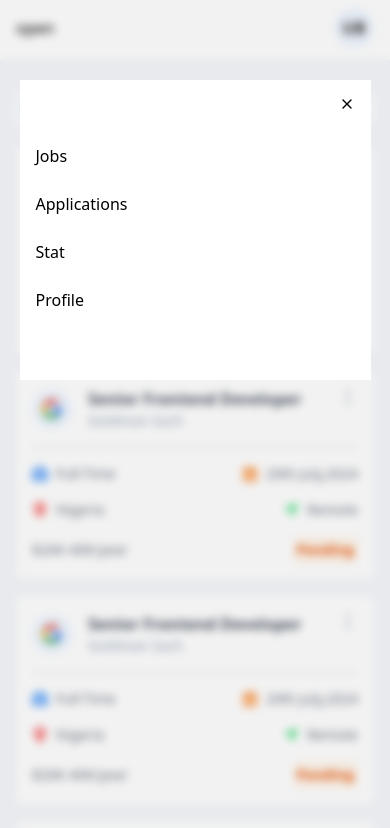
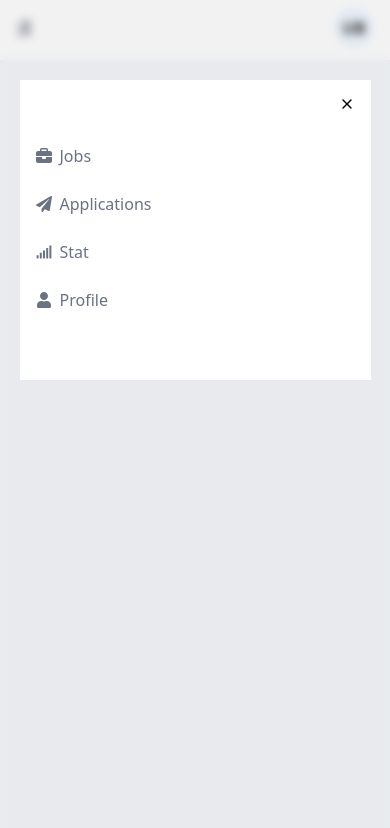
Before and after one commit to Deevyne99/jobHunt365, a React (Vite) app in the folder Jobhunt365/: page /dashboard/jobs in a window 390 px wide. Shown: the top 828 px of the page. Built offline with nearby package versions, Linux system fonts and the light colour scheme.

Commit message:
Build: Built a dynamic navigation

```diff
--- a/Jobhunt365/src/App.tsx
+++ b/Jobhunt365/src/App.tsx
@@ -6,6 +6,7 @@ import Navbar from './Components/Navbar'
 import Error from './pages/Error'
 import Jobs from './pages/dashboard/Jobs'
 import Stats from './pages/dashboard/Stats'
+import Applications from './pages/dashboard/Applications'
 // import Navigation from './Components/ReuseableComponets/Navigation/Navigation'
 // import { useEffect } from 'react'
 
@@ -20,6 +21,7 @@ function App() {
         <Route path='/register' element={<Register />} />
         <Route path='/login' element={<Login />} />
         <Route path='/dashboard/jobs' element={<Jobs />} />
+        <Route path='/dashboard/applications' element={<Applications />} />
         <Route path='/dashboard/stat' element={<Stats />} />
       </Routes>
     </BrowserRouter>
--- a/Jobhunt365/src/Components/Navbar.tsx
+++ b/Jobhunt365/src/Components/Navbar.tsx
@@ -5,8 +5,9 @@ Outlet
 
 const Navbar = () => {
   return (
-    <header className='flex flex-col mx-4 md:mx-16 bg-white'>
-      <nav className='flex justify-between '>
+    <header className='flex flex-col  bg-white'>
+      <div className='flex flex-col mx-4 md:mx-16 '>
+        <nav className='flex justify-between items-center py-2'>
           <h1>logo</h1>
           <ul className='flex items-center gap-4'>
             <Link to={'/'}>Home</Link>
@@ -14,6 +15,7 @@ const Navbar = () => {
             <Link to={'/register'}>register</Link>
           </ul>
         </nav>
+      </div>
       <Outlet />
     </header>
   )
--- a/Jobhunt365/src/Components/ReuseableComponets/Navigation/Navigation.tsx
+++ b/Jobhunt365/src/Components/ReuseableComponets/Navigation/Navigation.tsx
@@ -3,6 +3,9 @@ import { Link } from 'react-router-dom'
 import Avatar from '../Avatar/Avatar'
 import { useState } from 'react'
 import { FiX } from 'react-icons/fi'
+import { FaAlignRight } from 'react-icons/fa'
+import { data } from '../../../data'
+
 const Navigation = () => {
   const [openNav, setOpenNav] = useState(true)
   return (
@@ -11,32 +14,25 @@ const Navigation = () => {
         <div className=' flex items-center py-2 justify-between mx-4 md:mx-8'>
           <div className='flex'>
             <h1 className='text-xl hidden md:flex'>Jobhunt365</h1>
-            <button className='flex md:hidden' onClick={() => setOpenNav(true)}>
-              open
+            <button
+              className='flex md:hidden text-[#6b7280]'
+              onClick={() => setOpenNav(true)}
+            >
+              <FaAlignRight />
             </button>
           </div>
           <div className='hidden md:flex gap-6  items-center'>
+            {data.map((item) => {
+              return (
                 <Link
-              className='capitalize hover:text-light-blue'
-              to={'/dashboard/jobs'}
+                  className='capitalize hover:text-light-blue flex gap-2 items-center text-[#6b7280]'
+                  to={item.url}
+                  key={item.id}
                 >
-              jobs
+                  <item.icon /> {item.name}
                 </Link>
-            <Link
-              className='capitalize hover:text-light-blue'
-              to={'/applications'}
-            >
-              Applications
-            </Link>
-            <Link
-              className='capitalize hover:text-light-blue'
-              to={'/dashboard/stat'}
-            >
-              Stat
-            </Link>
-            <Link className='capitalize hover:text-light-blue' to={'/profile'}>
-              Profile
-            </Link>
+              )
+            })}
           </div>
           <div>
             <Avatar firstName='Ude' lastName='banks' />
@@ -59,27 +55,17 @@ const Navigation = () => {
             <FiX />
           </button>
           <div className='flex flex-col gap-6  mt-8'>
+            {data.map((item) => {
+              return (
                 <Link
-              className='capitalize hover:text-light-blue'
-              to={'/dashboard/jobs'}
+                  className='capitalize text-[#6b7280] hover:text-light-blue flex gap-2 items-center'
+                  to={item.url}
+                  key={item.id}
                 >
-              jobs
+                  <item.icon /> {item.name}
                 </Link>
-            <Link
-              className='capitalize hover:text-light-blue'
-              to={'/applications'}
-            >
-              Applications
-            </Link>
-            <Link
-              className='capitalize hover:text-light-blue'
-              to={'/dashboard/stat'}
-            >
-              Stat
-            </Link>
-            <Link className='capitalize hover:text-light-blue' to={'/profile'}>
-              Profile
-            </Link>
+              )
+            })}
           </div>
         </div>
       </div>
--- /dev/null
+++ b/Jobhunt365/src/data.ts
@@ -0,0 +1,13 @@
+import { FaBriefcase } from 'react-icons/fa6'
+import { FaPaperPlane, FaSignal, FaUser } from 'react-icons/fa'
+export const data = [
+  { name: 'jobs', url: '/dashboard/jobs', id: 1, icon: FaBriefcase },
+  {
+    name: 'Applications',
+    url: '/dashboard/applications',
+    id: 2,
+    icon: FaPaperPlane,
+  },
+  { name: 'stat', url: '/dashboard/stat', id: 3, icon: FaSignal },
+  { name: 'profile', url: '/dashboard/profile', id: 4, icon: FaUser },
+]
--- /dev/null
+++ b/Jobhunt365/src/pages/dashboard/Applications.tsx
@@ -0,0 +1,76 @@
+import { useState } from 'react'
+import FilterComponent from '../../Components/ReuseableComponets/FilterComponent/FilterComponent'
+import SmallFilterComponent from '../../Components/ReuseableComponets/FilterComponent/smallFilterComponent/SmallFilterComponent'
+import JobCard from '../../Components/ReuseableComponets/JobCard/JobCard'
+import Navigation from '../../Components/ReuseableComponets/Navigation/Navigation'
+import SuggestedJob from '../../Components/ReuseableComponets/miniJobCard/SuggestedJob'
+import { FaGlobe, FaSliders, FaSistrix } from 'react-icons/fa6'
+
+// import React from 'react'
+
+const Applications = () => {
+  const [openFilter, setOpenFilter] = useState(false)
+  const handleOpenFilter = () => setOpenFilter(!openFilter)
+  return (
+    <div className='flex flex-col w-full  relative '>
+      <div>
+        <Navigation />
+      </div>
+      <SmallFilterComponent
+        openFilter={openFilter}
+        handleOpenFilter={handleOpenFilter}
+      />
+
+      <div className='flex w-full px-2 xl:px-8  mt-16'>
+        <div className='hidden md:flex md:w-[30%]  xl:w-[20%] p-2 mt-4 '>
+          <FilterComponent />
+        </div>
+        <div className=' xl:w-[60%]  w-full md:w-[80%] mt-6  flex flex-col  md:px-4 px-2 max-h-screen overflow-y-scroll mb-4'>
+          <div className='flex items-center gap-4 justify-center'>
+            <button
+              className='text-[#60a5fa]  text-lg capitalize bg-white p-2 rounded-md cursor-pointer md:hidden flex'
+              onClick={() => handleOpenFilter()}
+            >
+              <FaSliders />
+            </button>
+            <input
+              type='text'
+              className='md:w-[90%] w-full p-2 border-gray-100 focus:border-[#3b82f6] outline-none  rounded-md border'
+            />
+            <button className='text-[#60a5fa]  text-lg capitalize bg-white p-2 rounded-md cursor-pointer'>
+              <FaSistrix className='font-bold text-lg' />
+            </button>
+          </div>
+          <div className='mt-4  grid 2xl:grid-cols-3 sm:grid-cols-2  grid-cols-1  gap-4 justify-center items-center  md:mx-2 mx-0'>
+            <JobCard />
+            <JobCard />
+            <JobCard />
+            <JobCard />
+            <JobCard />
+            <JobCard />
+            <JobCard />
+            <JobCard />
+          </div>
+        </div>
+
+        <div className='hidden xl:flex  flex-col gap-4 w-[20%]  mt-4 max-h-screen overflow-y-scroll p-2'>
+          <div
+            className='flex w-full p-4 rounded-md bg-white items-center gap-4
+          '
+          >
+            <div>
+              <FaGlobe className='text-[#60a5fa]' />
+            </div>
+            <h2 className='text-sm text-[#6b7280] font-bold'>Suggested Job</h2>
+          </div>
+          <SuggestedJob />
+          <SuggestedJob />
+          <SuggestedJob />
+          <SuggestedJob />
+        </div>
+      </div>
+    </div>
+  )
+}
+
+export default Applications
--- a/Jobhunt365/src/pages/dashboard/Jobs.tsx
+++ b/Jobhunt365/src/pages/dashboard/Jobs.tsx
@@ -1,75 +1,12 @@
-import { useState } from 'react'
-import FilterComponent from '../../Components/ReuseableComponets/FilterComponent/FilterComponent'
-import SmallFilterComponent from '../../Components/ReuseableComponets/FilterComponent/smallFilterComponent/SmallFilterComponent'
-import JobCard from '../../Components/ReuseableComponets/JobCard/JobCard'
 import Navigation from '../../Components/ReuseableComponets/Navigation/Navigation'
-import SuggestedJob from '../../Components/ReuseableComponets/miniJobCard/SuggestedJob'
-import { FaGlobe, FaSliders, FaSistrix } from 'react-icons/fa6'
 
 // import React from 'react'
 
 const Jobs = () => {
-  const [openFilter, setOpenFilter] = useState(false)
-  const handleOpenFilter = () => setOpenFilter(!openFilter)
   return (
-    <div className='flex flex-col w-full  relative '>
-      <div>
-        <Navigation />
-      </div>
-      <SmallFilterComponent
-        openFilter={openFilter}
-        handleOpenFilter={handleOpenFilter}
-      />
-
-      <div className='flex w-full px-2 xl:px-8  mt-16'>
-        <div className='hidden md:flex md:w-[30%]  xl:w-[20%] p-2 mt-4 '>
-          <FilterComponent />
-        </div>
-        <div className=' xl:w-[60%]  w-full md:w-[80%] mt-6  flex flex-col  md:px-4 px-2 max-h-screen overflow-y-scroll mb-4'>
-          <div className='flex items-center gap-4 justify-center'>
-            <button
-              className='text-[#60a5fa]  text-lg capitalize bg-white p-2 rounded-md cursor-pointer md:hidden flex'
-              onClick={() => handleOpenFilter()}
-            >
-              <FaSliders />
-            </button>
-            <input
-              type='text'
-              className='md:w-[90%] w-full p-2 border-gray-100 focus:border-[#3b82f6] outline-none  rounded-md border'
-            />
-            <button className='text-[#60a5fa]  text-lg capitalize bg-white p-2 rounded-md cursor-pointer'>
-              <FaSistrix className='font-bold text-lg' />
-            </button>
-          </div>
-          <div className='mt-4  grid 2xl:grid-cols-3 sm:grid-cols-2  grid-cols-1  gap-4 justify-center items-center  md:mx-2 mx-0'>
-            <JobCard />
-            <JobCard />
-            <JobCard />
-            <JobCard />
-            <JobCard />
-            <JobCard />
-            <JobCard />
-            <JobCard />
-          </div>
-        </div>
-
-        <div className='hidden xl:flex  flex-col gap-4 w-[20%]  mt-4 max-h-screen overflow-y-scroll p-2'>
-          <div
-            className='flex w-full p-4 rounded-md bg-white items-center gap-4
-          '
-          >
-            <div>
-              <FaGlobe className='text-[#60a5fa]' />
-            </div>
-            <h2 className='text-sm text-[#6b7280] font-bold'>Suggested Job</h2>
-          </div>
-          <SuggestedJob />
-          <SuggestedJob />
-          <SuggestedJob />
-          <SuggestedJob />
-        </div>
-      </div>
-    </div>
+    <section className='flex flex-col'>
+      <Navigation />
+    </section>
   )
 }
 
```
Lines whose indentation alone changed are shown as unchanged.
